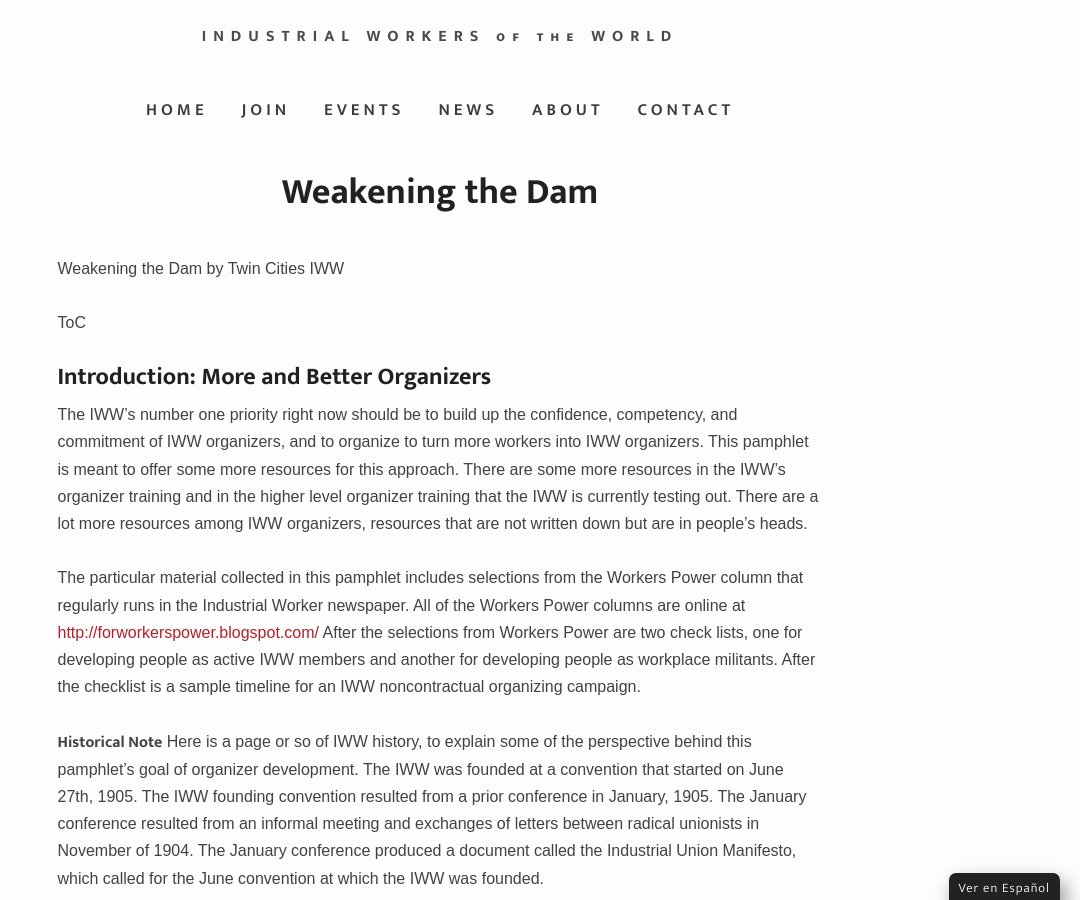
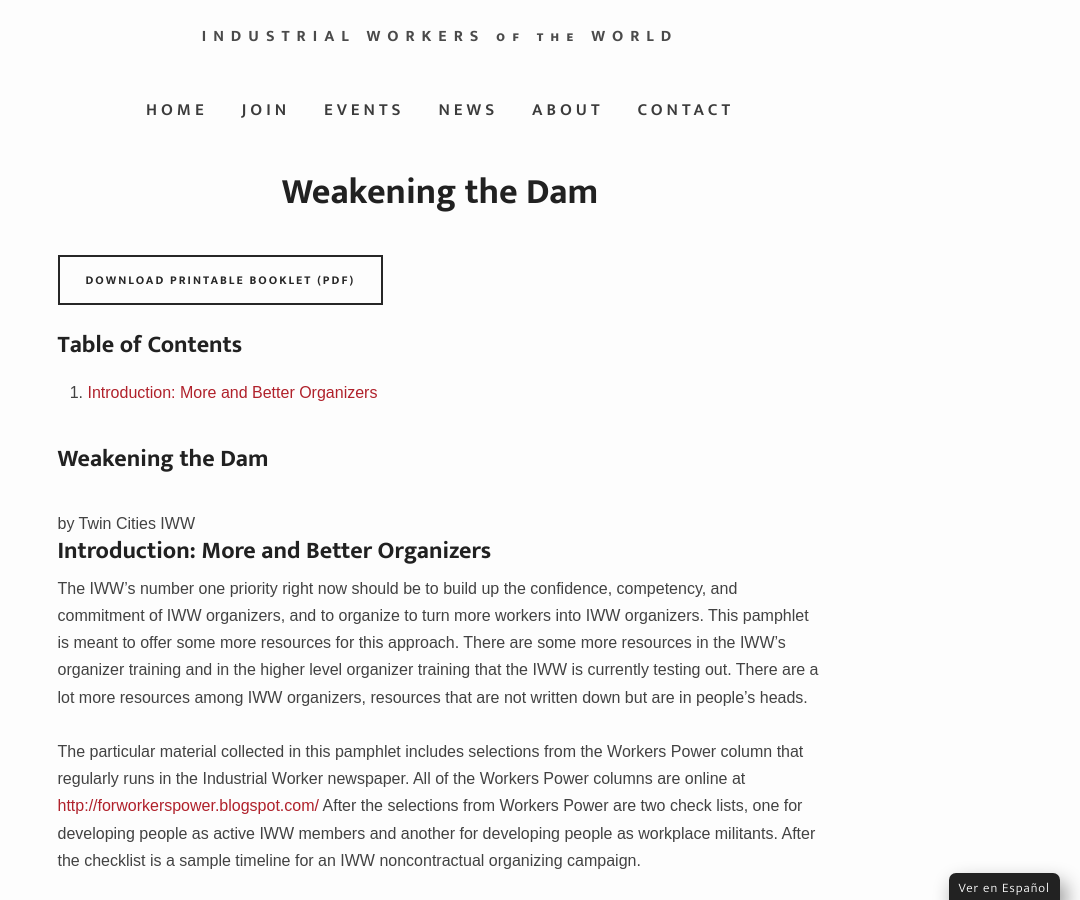
Before and after one commit to IWW-NYC-GMB/iww.nyc, a Jekyll site: the page built from weakening-the-dam.html, in a window 1280 px wide and 900 px high, scrolled down 523 px. Shown: the whole window, without its empty margins (200-1280 px from the left). Built offline with Jekyll 4.4.1, drawn with Linux system fonts in a browser that asks for light colours; some web fonts are replaced.

Commit message:
Update weakening-the-dam.html

```diff
--- a/weakening-the-dam.html
+++ b/weakening-the-dam.html
@@ -4,14 +4,17 @@
 permalink: /dam/
 heading: true
 ---
+<a href="{{ site.baseurl }}/assets/Weakening-the-Dam.pdf"><button class="small" ontouchstart="">Download Printable Booklet (PDF)</button></a><br><br>
+<h2>Table of Contents</h2>
+<ol style="margin-top:10px">
+	<li><a href="#introduction-more-and-better-organizers">Introduction: More and Better Organizers</a></li>
+</ol><br>
+
+<h1>Weakening the Dam</h1><br>
+<p>by Twin Cities IWW</p>
+
+<h2 id="introduction-more-and-better-organizers">Introduction: More and Better Organizers</h2>
 <p>
-Weakening the Dam
-by Twin Cities IWW<br><br>
-
-ToC<br><br>
-
-<h1>Introduction: More and Better Organizers</h1>
-
 The IWW’s number one priority right now should be to build up the confidence, competency, and commitment of IWW organizers, and to organize to turn more workers into IWW organizers. This pamphlet is meant to offer some more resources for this approach. There are some more resources in the IWW’s organizer training and in the higher level organizer training that the IWW is currently testing out. There are a lot more resources among IWW organizers, resources that are not written down but are in people’s heads.<br><br>
 
 The particular material collected in this pamphlet includes selections from the Workers Power column that regularly runs in the Industrial Worker newspaper. All of the Workers Power columns are online at <a href="http://forworkerspower.blogspot.com/">http://forworkerspower.blogspot.com/</a> After the selections from Workers Power are two check lists, one for developing people as active IWW members and another for developing people as workplace militants. After the checklist is a sample timeline for an IWW noncontractual organizing campaign.<br><br>
```
